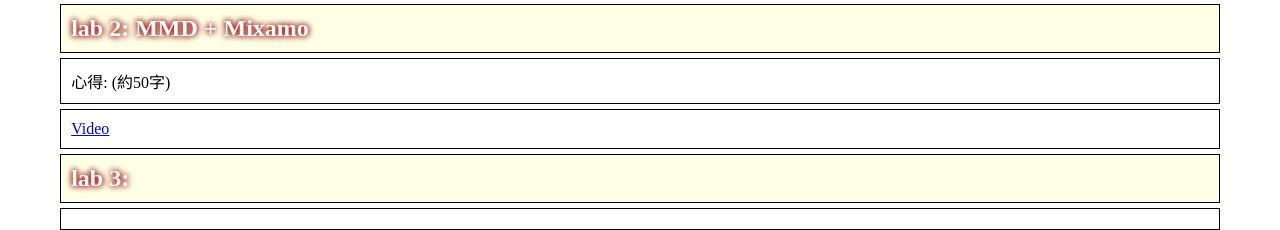
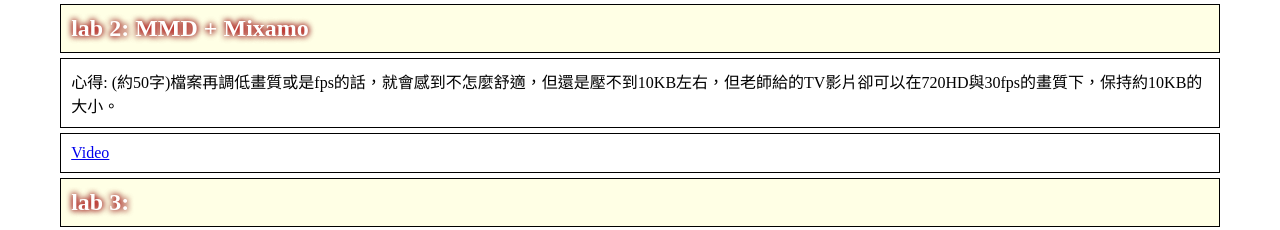
Before and after one commit to a105111207/ca2021s, a plain HTML site: page index.html in a window 1280 px wide. Shown: the part 623-853 px from the top of the page. Drawn offline with nearby package versions, Linux system fonts and the light colour scheme.

Commit message:
Update index.html

```diff
--- a/index.html
+++ b/index.html
@@ -71,7 +71,7 @@
 
 <h3> lab 2: MMD + Mixamo </h3>
 <div>
-  心得: (約50字)
+  心得: (約50字)檔案再調低畫質或是fps的話，就會感到不怎麼舒適，但還是壓不到10KB左右，但老師給的TV影片卻可以在720HD與30fps的畫質下，保持約10KB的大小。
 </div>
 <div>
     <a href="https://drive.google.com/file/d/1KgrK0MwRFVC-eQtM25JP2qNTLAB6eWUJ/view?usp=sharing">Video</a>
```
